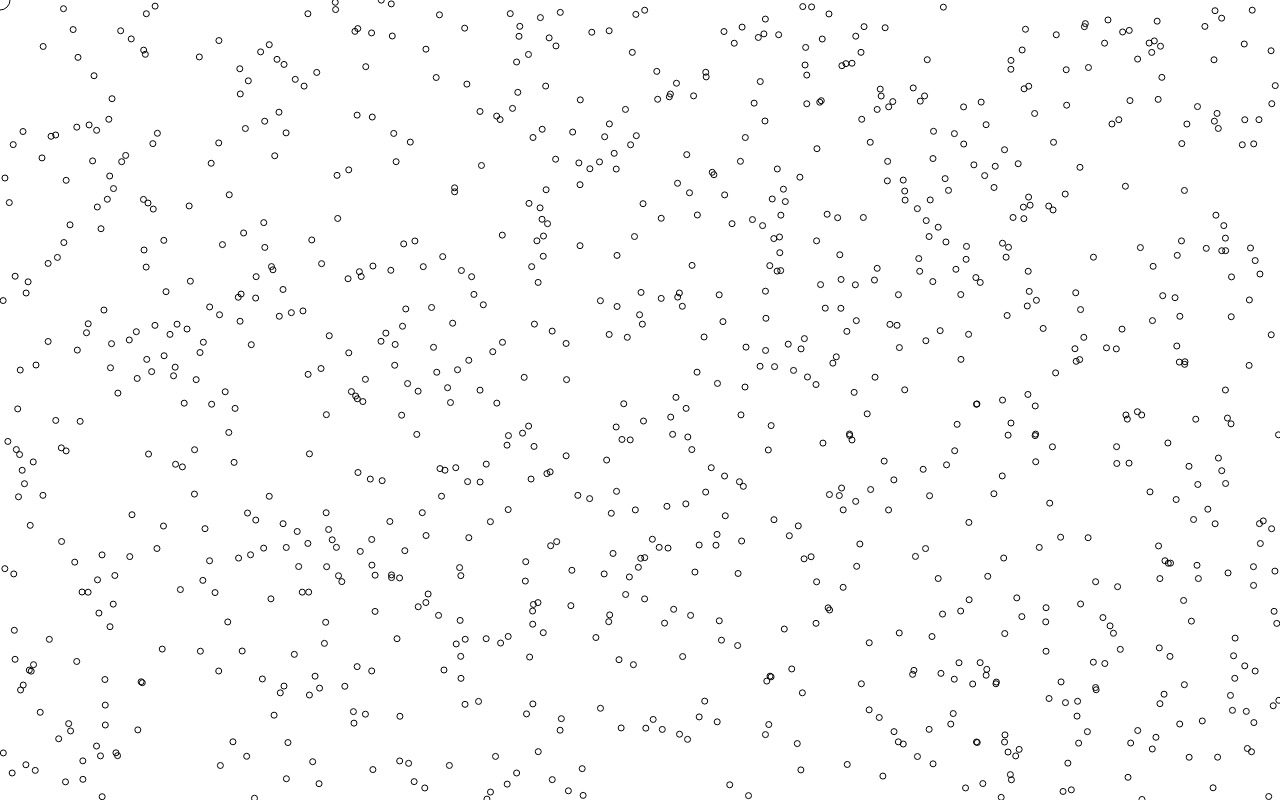
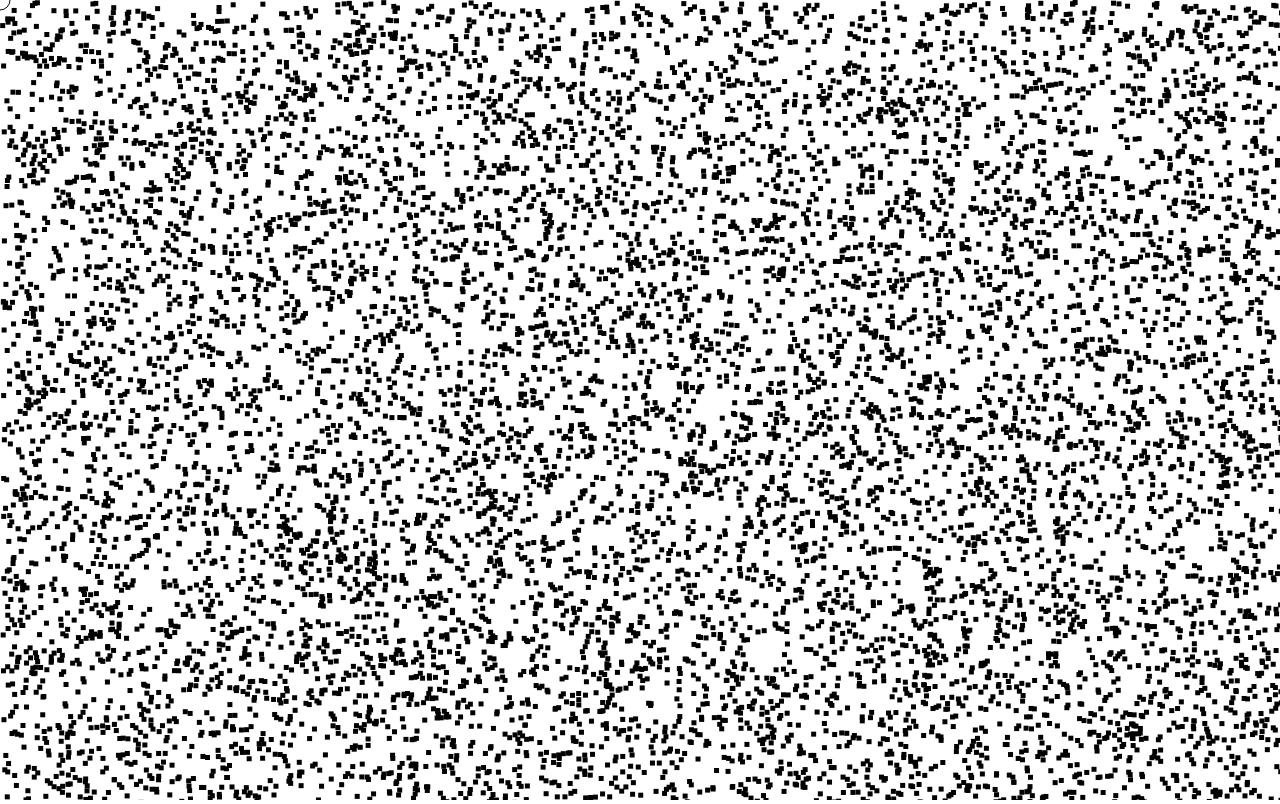
Before and after one commit to NarinderS/NarinderS.github.io, a plain HTML site: page experiments/html/gravity.html in a window 1280 px wide. Drawn offline with nearby package versions, Linux system fonts and the light colour scheme; animation ran at ten frames a second.

Commit message:
Made some changes

```diff
--- a/experiments/html/gravity.html
+++ b/experiments/html/gravity.html
@@ -6,16 +6,30 @@
     <title>Gravity</title>
     <meta name="viewport" content="width=device-width, initial-scale=1, shrink-to-fit=no">
     <style>
-        body {
+        * {
             margin: 0;
+            padding: 0;
+        }
+
+        body,
+        html {
+            height: 100%;
+        }
+
+        canvas {
+            position: absolute;
+            width: 100%;
+            height: 100%;
         }
     </style>
+
 </head>
 
 
 <body>
     <canvas></canvas>
 
+    <script src="https://ajax.googleapis.com/ajax/libs/jquery/3.3.1/jquery.min.js"></script>
     <script src="../js/gravity.js"></script>
 </body>
 
--- a/experiments/js/gravity.js
+++ b/experiments/js/gravity.js
@@ -1,8 +1,8 @@
 var canvas = document.querySelector("canvas");
 
 // make canvas take up full page
-canvas.width = window.innerWidth
-canvas.height = window.innerHeight
+canvas.width = document.body.scrollWidth;
+canvas.height = document.body.scrollHeight;
 var c = canvas.getContext('2d');
 
 // register mouse listeners
@@ -31,14 +31,19 @@ function mouseUp(e) {
     }
 }
 function resize(e) {
-    canvas.width = window.innerWidth;
-    canvas.height = window.innerHeight;
+    canvas.width = document.body.scrollWidth;
+    canvas.height = document.body.scrollHeight;
 }
 canvas.addEventListener('mousemove', mouseMove);
 canvas.addEventListener('mousedown', mouseDown);
 canvas.addEventListener('mouseup', mouseUp);
 document.addEventListener('contextmenu', event => event.preventDefault());
 window.addEventListener('resize', resize)
+
+
+function lerp(lowerVal, upperVal, ratio) {
+    return lowerVal + ratio * (upperVal - lowerVal);
+}
 
 class ParticleSystem {
     constructor(nParticles, mass, wallDamping, xPosLower, xPosUpper, yPosLower, yPosUpper) {
@@ -57,8 +62,8 @@ class ParticleSystem {
         this.partAccX = [];
         this.partAccY = [];
         for (var i = 0; i < nParticles; i++) {
-            this.partPosX.push(this.lerp(xPosLower, xPosUpper, Math.random()));
-            this.partPosY.push(this.lerp(yPosLower, yPosUpper, Math.random()));
+            this.partPosX.push(lerp(xPosLower, xPosUpper, Math.random()));
+            this.partPosY.push(lerp(yPosLower, yPosUpper, Math.random()));
 
             this.partVelX.push(0);
             this.partVelY.push(0);
@@ -74,6 +79,13 @@ class ParticleSystem {
         }
     }
 
+    velNoise() {
+        for (var i = 0; i < this.nParticles; i++) {
+            this.partVelX[i] += lerp(-0.01, 0.01, Math.random());
+            this.partVelY[i] += lerp(-0.01, 0.01, Math.random());
+        }
+    }
+
     pointAttraction(attractorForce, attractorPosX, attractorPosY) {
         for (var i = 0; i < this.nParticles; i++) {
             var xDist = attractorPosX - this.partPosX[i];
@@ -84,21 +96,6 @@ class ParticleSystem {
 
             var xForce = attractorForce * xDist / dist;
             var yForce = attractorForce * yDist / dist;
-
-            this.partAccX[i] = xForce / this.partMass;
-            this.partAccY[i] = yForce / this.partMass;
-        }
-    }
-
-    dirAttractor(attractorForce, attractorDirX, attractorDirY) {
-        for (var i = 0; i < this.nParticles; i++) {
-            // normalize dir
-            //var len = Math.sqrt(Math.pow(attractorDirX, 2) + Math.pow(attractorDirY, 2));
-            //attractorDirX = attractorDirX / len;
-            //attractorDirY = attractorDirY / len;
-
-            var xForce = attractorForce * attractorDirX;
-            var yForce = attractorForce * attractorDirY;
 
             this.partAccX[i] = xForce / this.partMass;
             this.partAccY[i] = yForce / this.partMass;
@@ -133,10 +130,6 @@ class ParticleSystem {
                 this.partPosY[i] += deltaPartPosY;
             }
         }
-    }
-
-    lerp(lowerVal, upperVal, ratio) {
-        return lowerVal + ratio * (upperVal - lowerVal);
     }
 }
 
@@ -194,19 +187,21 @@ function drawParticleSystem(particleSystem, viewport, canvas, context) {
         var px = particleSystem.partPosX[i];
         var py = particleSystem.partPosY[i];
         var pixCoords = viewport.realToPixCoords(px, py, canvas);
-        drawCircle(pixCoords[0], pixCoords[1], 3, context);
+        //drawCircle(pixCoords[0], pixCoords[1], 3, context);
+
+        c.fillRect(pixCoords[0], pixCoords[1], 5, 5);
     }
 }
 
 // Params
-var nParticles = 1000;
+var nParticles = 10000;
 var particleMass = 100000; // kg
 var xPosLower = -10; // m
 var xPosUpper = 10; // m
 var yPosLower = -(canvas.height / (2 * canvas.width)) * (xPosUpper - xPosLower); // m, trying to maintain aspect ratio
 var yPosUpper = -yPosLower; // m, trying to maintain aspect ratio
 var attractorForce = 100; // N
-var wallDamping = 0.50; // percentage of velocity to keep after collision
+var wallDamping = 0.5; // percentage of velocity to keep after collision
 
 var viewPosX = xPosLower; // m
 var viewPosY = yPosUpper; // m
@@ -226,8 +221,8 @@ function mainLoop() {
         var realCoords = viewport.pixToRealCoords(mouseX, mouseY, canvas);
         particleSystem.pointAttraction(attractorForce, realCoords[0], realCoords[1]);
     } else if (rightDown) {
-        var realCoords = viewport.pixToRealCoords(mouseX, mouseY, canvas);
-        particleSystem.pointAttraction(-attractorForce, realCoords[0], realCoords[1]);
+        particleSystem.velNoise();
+        rightUp = true;
     }
     else particleSystem.resetAcc();
 
```
Also changed, not shown: experiments/experiments.html (+1 -1 lines).
